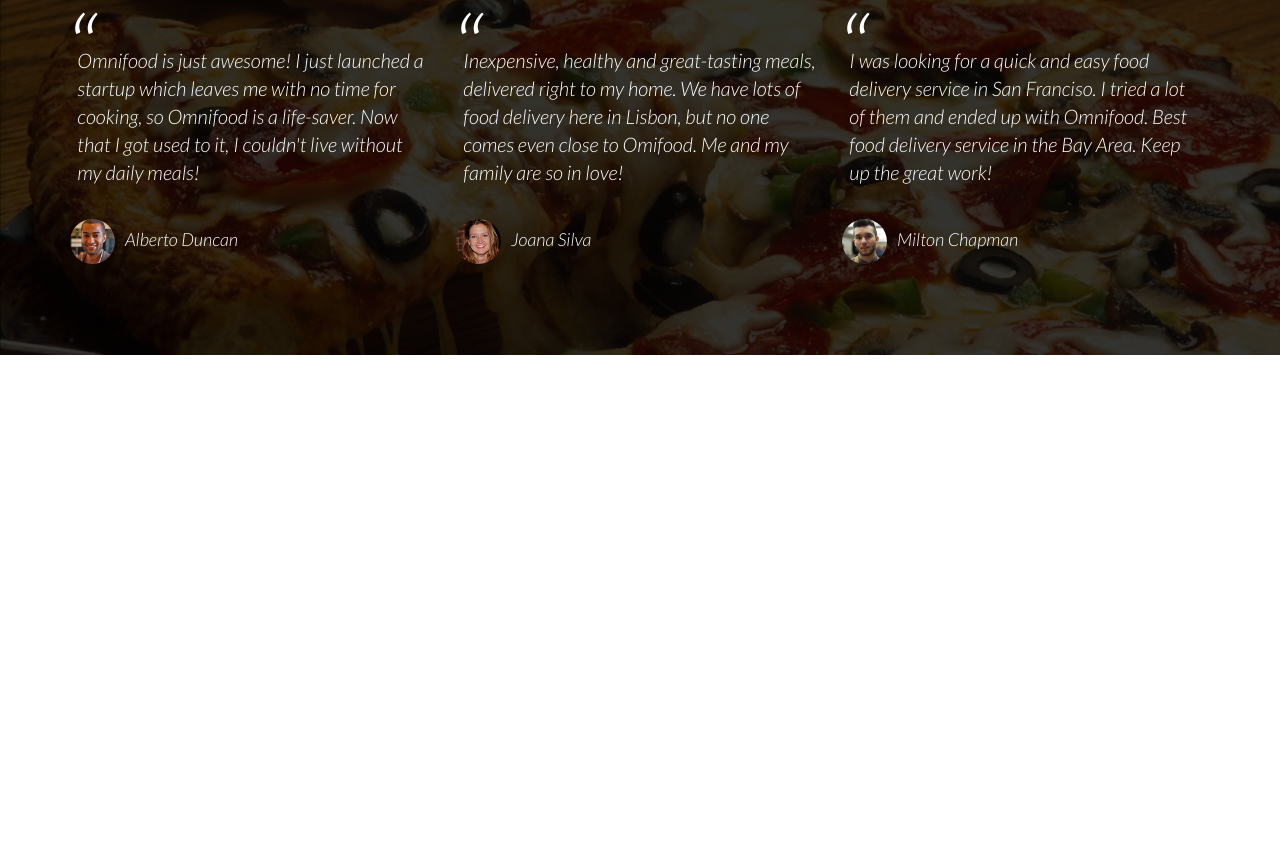
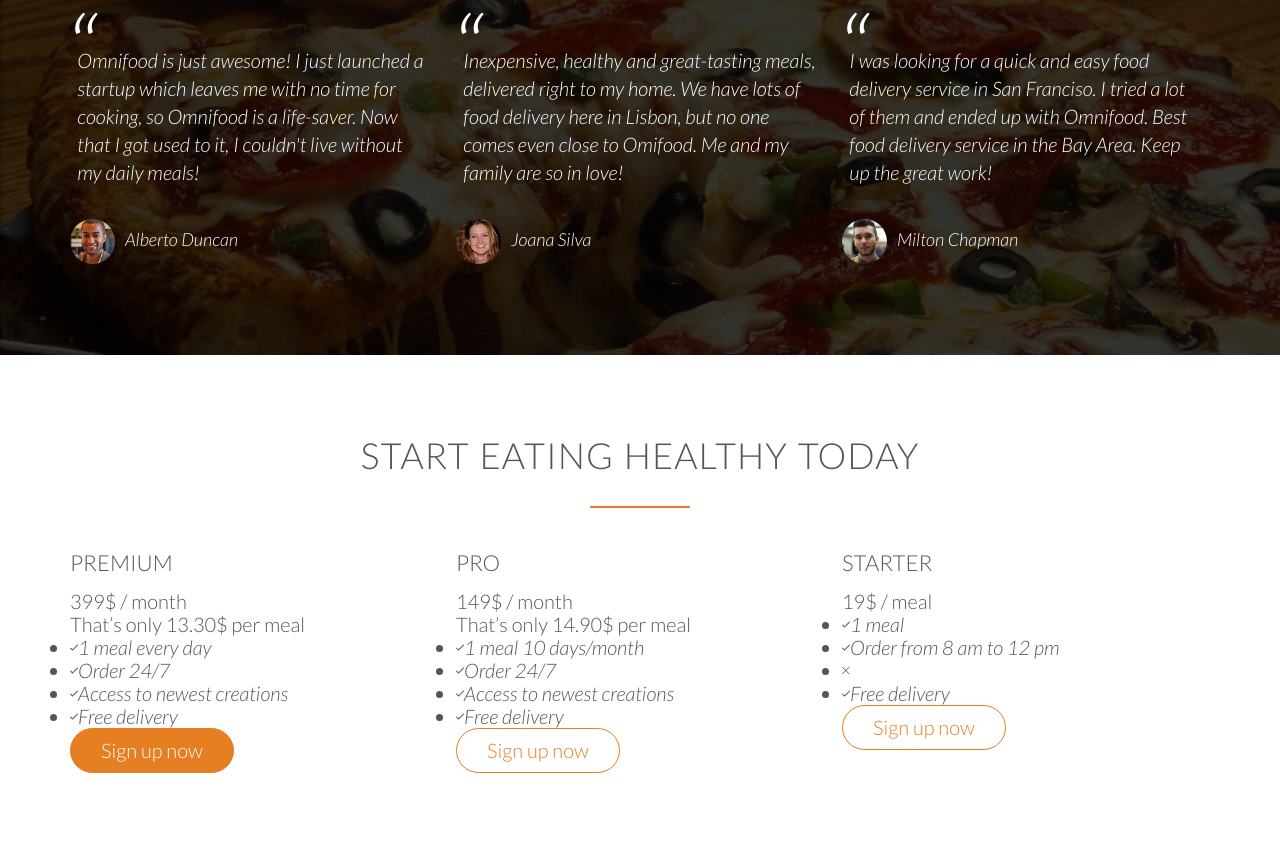
Before and after one commit to GuruPrasadhBM/HTML_CSS, a plain HTML site: page Omnifood/index.html in a window 1280 px wide. Shown: the part 3608-4472 px from the top of the page. Before the commit the page ends 3963 px from the top, so only its background shows below. Drawn offline with Linux system fonts and the light colour scheme; files whose address does not match are found by name.

Commit message:
Signup Part1

```diff
--- a/Omnifood/index.html
+++ b/Omnifood/index.html
@@ -344,5 +344,134 @@
         </div>
       </div>
     </section>
+
+    <section class="section-plans">
+      <div class="row">
+        <h2>Start Eating Healthy today</h2>
+      </div>
+      <div class="row">
+        <div class="col span-1-of-3">
+          <div class="plan-box">
+            <h3>Premium</h3>
+            <p class="plan-price">
+              399$ / month
+            </p>
+            <p class="plan-price-meal">
+              That’s only 13.30$ per meal
+            </p>
+          </div>
+          <div class="">
+            <ul>
+              <li>
+                <i class="ion-ios-checkmark-empty">1 meal every day</i>
+              </li>
+              <li>
+                <i class="ion-ios-checkmark-empty">Order 24/7</i>
+              </li>
+              <li>
+                <i class="ion-ios-checkmark-empty"
+                  >Access to newest creations</i
+                >
+              </li>
+              <li>
+                <i class="ion-ios-checkmark-empty">Free delivery</i>
+              </li>
+            </ul>
+          </div>
+          <div>
+            <a href="#" class="btn btn-full">Sign up now</a>
+          </div>
+        </div>
+
+        <div class="col span-1-of-3">
+          <div class="plan-box">
+            <h3>Pro</h3>
+            <p class="plan-price">
+              149$ / month
+            </p>
+            <p class="plan-price-meal">
+              That’s only 14.90$ per meal
+            </p>
+          </div>
+          <div class="">
+            <ul>
+              <li>
+                <i class="ion-ios-checkmark-empty">1 meal 10 days/month</i>
+              </li>
+              <li>
+                <i class="ion-ios-checkmark-empty">Order 24/7</i>
+              </li>
+              <li>
+                <i class="ion-ios-checkmark-empty"
+                  >Access to newest creations</i
+                >
+              </li>
+              <li>
+                <i class="ion-ios-checkmark-empty">Free delivery</i>
+              </li>
+            </ul>
+          </div>
+          <div>
+            <a href="#" class="btn btn-ghost">Sign up now</a>
+          </div>
+        </div>
+
+        <div class="col span-1-of-3">
+          <div class="plan-box">
+            <h3>Starter</h3>
+            <p class="plan-price">
+              19$ / meal
+            </p>
+            <p class="plan-price-meal"></p>
+          </div>
+          <div class="">
+            <ul>
+              <li>
+                <i class="ion-ios-checkmark-empty">1 meal </i>
+              </li>
+              <li>
+                <i class="ion-ios-checkmark-empty">Order from 8 am to 12 pm</i>
+              </li>
+              <li>
+                <i class="ion-ios-close-empty"></i>
+              </li>
+              <li>
+                <i class="ion-ios-checkmark-empty">Free delivery</i>
+              </li>
+            </ul>
+          </div>
+          <div>
+            <a href="#" class="btn btn-ghost">Sign up now</a>
+          </div>
+        </div>
+      </div>
+    </section>
   </body>
 </html>
+
+<!--
+  Plan 1: Premium
+399$ per month
+That’s only 13.30$ per meal
+1 meal every day
+
+
+
+
+
+Plan 2: Pro
+149$ per month
+That’s only 14.90$ per meal
+1 meal 10 days/month
+Order 24/7
+Access to newest creations
+Free delivery
+
+
+Plan 3: Starter
+19$ per meal
+1 meal
+Order from 8 am to 12 pm
+Free delivery
+
+-->
```
